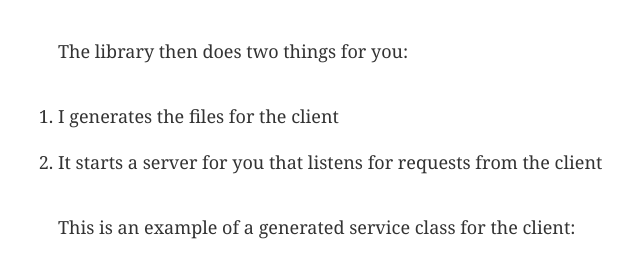
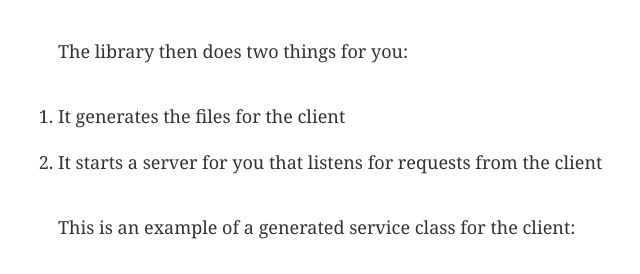
Before and after one commit to enyo/iris, a Jekyll site: the page built from index.md, in a window 1280 px wide and 900 px high, scrolled down 3042 px, cut to the strip 156-430 px from the top of the window. Shown: the whole strip, without its empty margins (218-858 px from the left). Built offline with Jekyll 4.4.1, drawn with Linux system fonts in a browser that asks for light colours.

Commit message:
Fixed typo

```diff
--- a/index.md
+++ b/index.md
@@ -93,7 +93,7 @@ provide it to the library.
 
 The library then does two things for you:
 
-1. I generates the files for the client
+1. It generates the files for the client
 2. It starts a server for you that listens for requests from the client
 
 This is an example of a generated service class for the client:
```
